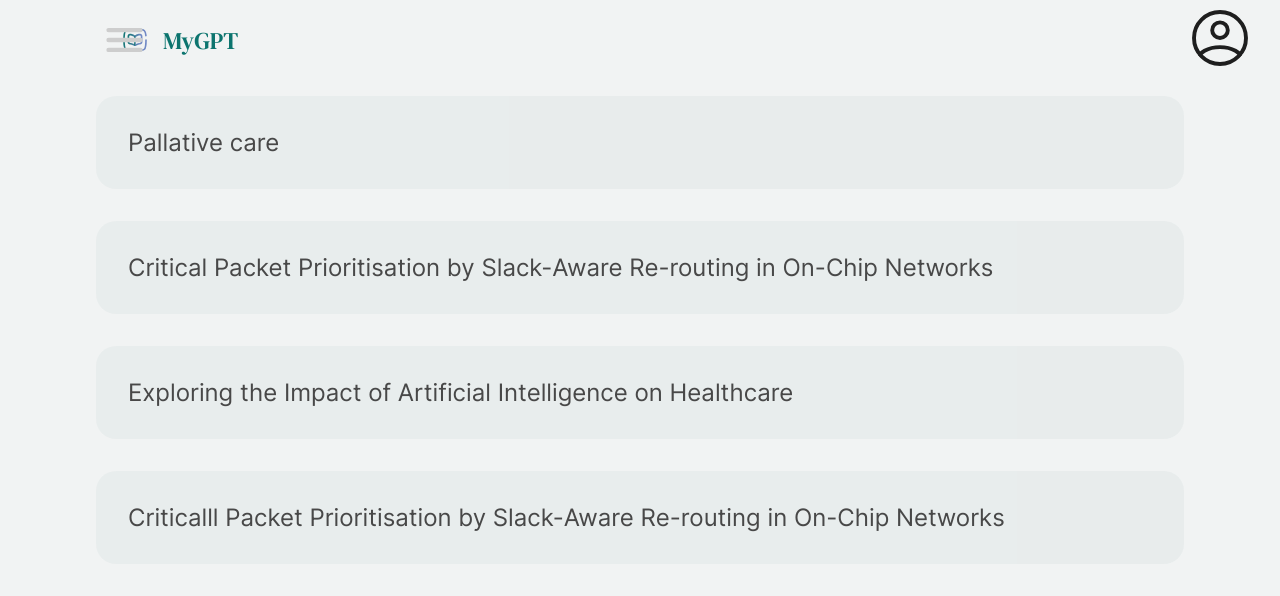
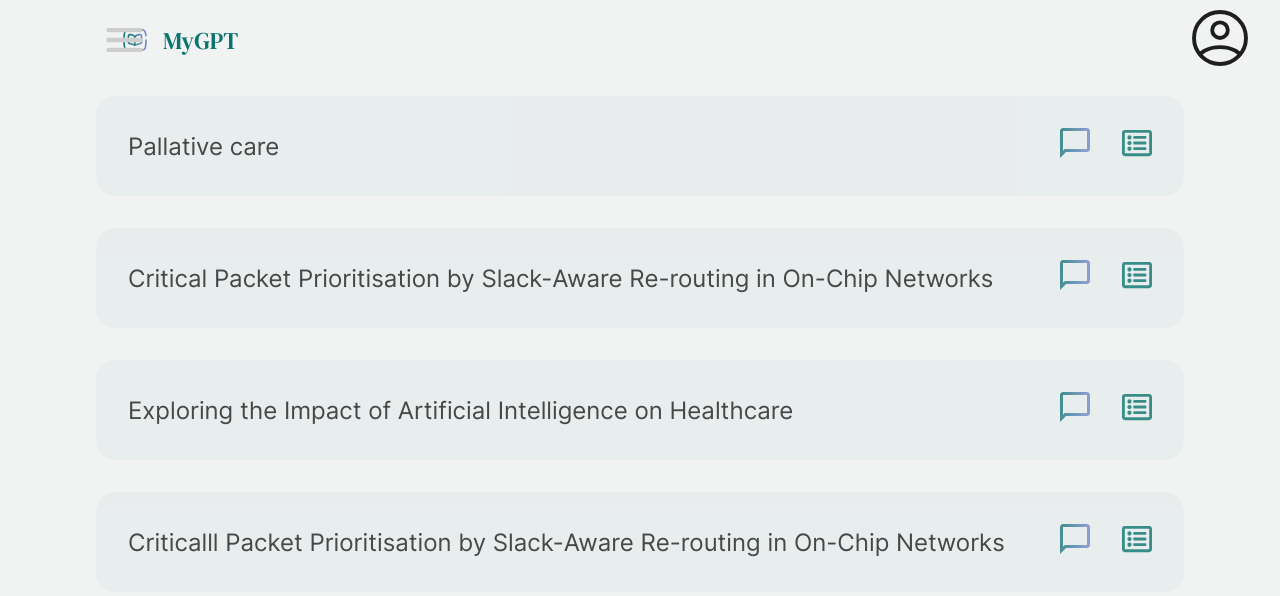
Before and after one commit to shubham-1806/my-gpt, a React (Vite) app: page /#/saved in a window 1280 px wide. Shown: the top 596 px of the page. Built offline with nearby package versions, Linux system fonts and the light colour scheme.

Commit message:
feat: UI for new userflow add throw

```diff
--- a/src/Components/Header/Header.tsx
+++ b/src/Components/Header/Header.tsx
@@ -5,7 +5,7 @@ import logo from '../../assets/logo.svg';
 import download from '../../assets/download.svg';
 import chat from '../../assets/chat.svg';
 import bookmark from '../../assets/bookmark.svg';
-import grammarChecklogo from '../../assets/GrammarCheckLogo.svg';
+// import grammarChecklogo from '../../assets/GrammarCheckLogo.svg';
 
 const Header = () => {
     const navigate = useNavigate();
@@ -25,7 +25,7 @@ const Header = () => {
                             <li style={{ cursor: 'pointer' }}>
                                 <a onClick={() => navigate('/summary')}>
                                     <img src={download} />
-                                    Upload a PDF to Summarise
+                                    Upload a File
                                 </a>
                             </li>
                             <li style={{ cursor: 'pointer' }}>
@@ -34,12 +34,12 @@ const Header = () => {
                                     Chat to Summarise
                                 </a>
                             </li>
-                            <li style={{ cursor: 'pointer' }}>
+                            {/* <li style={{ cursor: 'pointer' }}>
                                 <a onClick={() => navigate('/grammar')}>
                                     <img src={grammarChecklogo} />
                                     Grammar Check
                                 </a>
-                            </li>
+                            </li> */}
                             <li style={{ cursor: 'pointer' }}>
                                 <a onClick={() => navigate('/saved')}>
                                     <img src={bookmark} />
@@ -64,12 +64,6 @@ const Header = () => {
                                 <img src={logo} alt="logo" />
                                 <h2 className={style.title}>MyGPT</h2>
                             </div>
-                            <li style={{cursor:"pointer"}}>
-                                <a onClick={()=>navigate("/summary")}>File Uploads</a>
-                            </li>
-                            {/* <li style={{cursor:"pointer"}}>
-                                <a onClick={()=>navigate("/grammar")}>Grammar Check</a>
-                            </li> */}
                         </ul>
                     </div>
                 </div>
--- a/src/Pages/Chat/Chat.tsx
+++ b/src/Pages/Chat/Chat.tsx
@@ -32,10 +32,22 @@ const Chat = () => {
     const state = location.state;
 
     useEffect(() => {
+        console.log(state);
         if (state) {
-            console.log(state);
-            setChatMessages(state);
-            setId(state.length);
+            addUserChatBubbleOnFileUpload("",state)
+            // console.log(state);
+            // setChatMessages(state);
+            // setId(state.length);
+            setChatMessages([
+                ...chatMessages,
+                {
+                    agent: 'user',
+                    message: 'Uploaded the Document ' + state,
+                    isUpload: true,
+                    id: id.toString(),
+                },
+            ]);
+
         }
         // eslint-disable-next-line react-hooks/exhaustive-deps
     }, []);
@@ -43,7 +55,6 @@ const Chat = () => {
     const addUserChatBubble = (message: string) => {
         const chatHistory = (chatMessages.slice(2)).map(chatMessage => chatMessage.message);
         setChatMessages([
-            ...chatMessages,
             {
                 agent: 'user',
                 message: message,
--- a/src/Pages/Saved/Saved.module.css
+++ b/src/Pages/Saved/Saved.module.css
@@ -28,4 +28,20 @@
     opacity: 0.8;
     border-radius: 20px;
     background-color: var(--box-off-white2);
+    display: flex;
+    align-items: center;
+    justify-content: space-between;
 }
+
+.icondiv{
+    display: flex;
+    gap: 2rem;
+}
+
+
+.icondiv img{
+    margin: 0;
+    padding: 0;
+    height: 30px;
+    width: 30px;
+}
--- a/src/Pages/Saved/Saved.tsx
+++ b/src/Pages/Saved/Saved.tsx
@@ -2,6 +2,8 @@ import { useEffect, useState } from 'react';
 import { Header, Loader } from '../../Components';
 import style from './Saved.module.css';
 import { useNavigate } from 'react-router-dom';
+import chatIcon from '../../assets/chat.svg';
+import summariseIcon from '../../assets/summarise.svg';
 
 interface ChatBubbleProps {
     agent: 'user' | 'bot';
@@ -69,6 +71,16 @@ const Saved = () => {
         setLoading(false);
     }, []);
 
+    const runSummary = (id: number) => {
+        setLoading(true);
+        setTimeout(() => {
+            setLoading(false);
+            navigate('/result', {
+                state: { name: 'Summary', data: id.toString() },
+            });
+        }, 1000);
+    };
+
     return (
         <div className={style.mainContainer}>
             <Header />
@@ -77,14 +89,16 @@ const Saved = () => {
             ) : (
                 <div className={style.savedWrapper}>
                     {chats.map((chat, index) => (
-                        <div
-                            key={index}
-                            className={style.savedBox}
-                            onClick={() => {
-                                navigate(chat.link, { state: chat.chatLists });
-                            }}
-                        >
-                            {chat.name}
+                        <div key={index} className={style.savedBox}>
+                            <div>{chat.name}</div>
+                            <div className={style.icondiv}>
+                                <a onClick={() => navigate('/chat', { state: 'Lorem Impsum.pdf' })}>
+                                    <img src={chatIcon} title="Chat" />
+                                </a>
+                                <a onClick={() => runSummary(69)}>
+                                    <img src={summariseIcon} title="Summarise" />
+                                </a>
+                            </div>
                         </div>
                     ))}
                 </div>
```
Also changed, not shown: electron-builder.json5, src/assets/summarise.svg (added).
